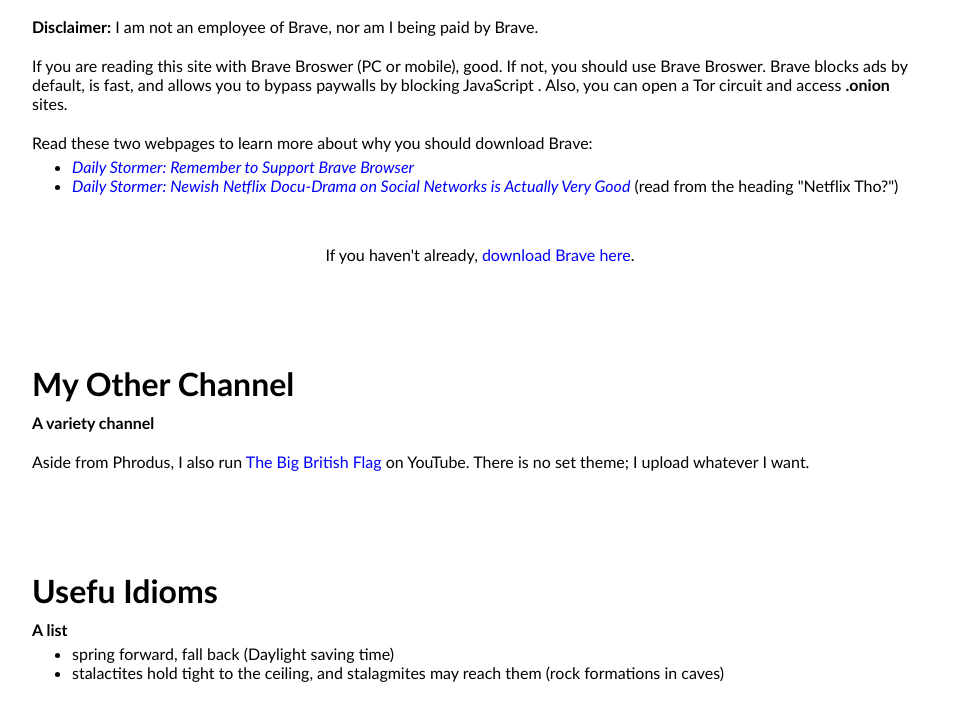
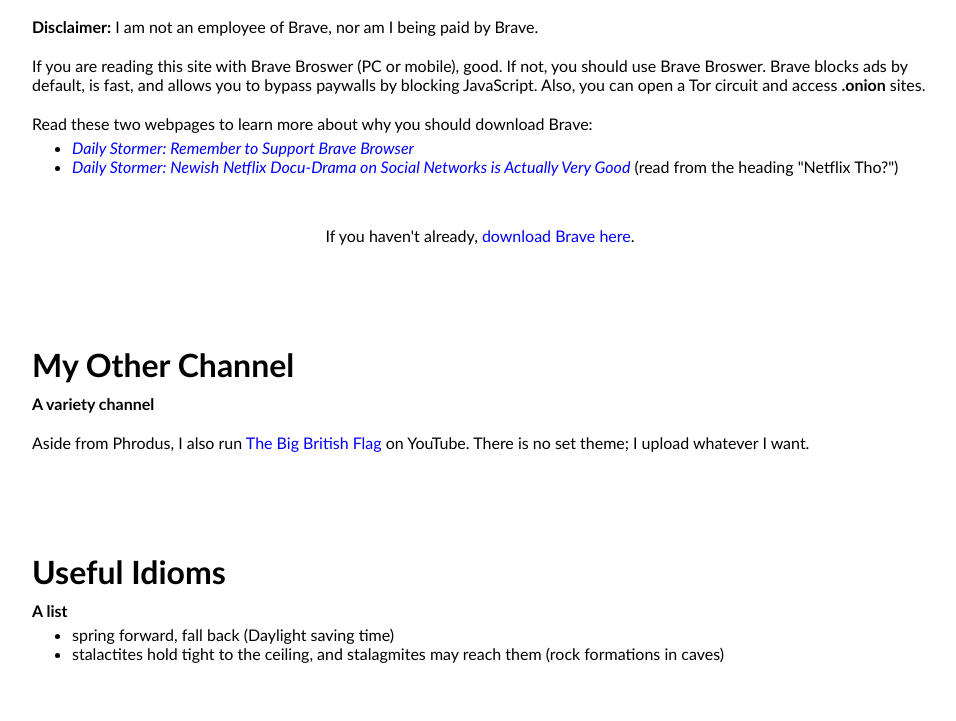
Before and after one commit to Phrodus/phrodus.github.io, a plain HTML site: page index.html in a window 1280 px wide. Shown: the part 621-1342 px from the top of the page, without its empty margins (160-1116 px from the left). Drawn offline with Linux system fonts and the light colour scheme.

Commit message:
Update index.html

```diff
--- a/index.html
+++ b/index.html
@@ -149,7 +149,7 @@
 	<h2 id="brave">Why Brave?</h2>
 	<h4>The best internet browser</h4>
 	<p><b>Disclaimer:</b> I am not an employee of Brave, nor am I being paid by Brave.</p>
-	<p>If you are reading this site with Brave Broswer (PC or mobile), good. If not, you should use Brave Broswer. Brave blocks ads by default, is fast, and allows you to bypass paywalls by blocking JavaScript . Also, you can open a Tor circuit and access <b>.onion</b> sites.</p>
+	<p>If you are reading this site with Brave Broswer (PC or mobile), good. If not, you should use Brave Broswer. Brave blocks ads by default, is fast, and allows you to bypass paywalls by blocking JavaScript. Also, you can open a Tor circuit and access <b>.onion</b> sites.</p>
 	<p>Read these two webpages to learn more about why you should download Brave:</p>
 	<ul>
 		<li><i><a href="https://dailystormer.su/remember-to-support-brave-browser/">Daily Stormer: Remember to Support Brave Browser</a></i></li>
@@ -161,7 +161,7 @@
 	<h4>A variety channel</h4>
 	<p>Aside from Phrodus, I also run <a href="https://www.youtube.com/channel/UCthhuIxBqpND77Z5jI3lObg">The Big British Flag</a> on YouTube. There is no set theme; I upload whatever I want.</p>
 
-	<h2>Usefu Idioms</h2>
+	<h2>Useful Idioms</h2>
 	<h4>A list</h4>
 	<ul style="padding-bottom: 30px">
 		<li>spring forward, fall back (Daylight saving time)</li>
```
